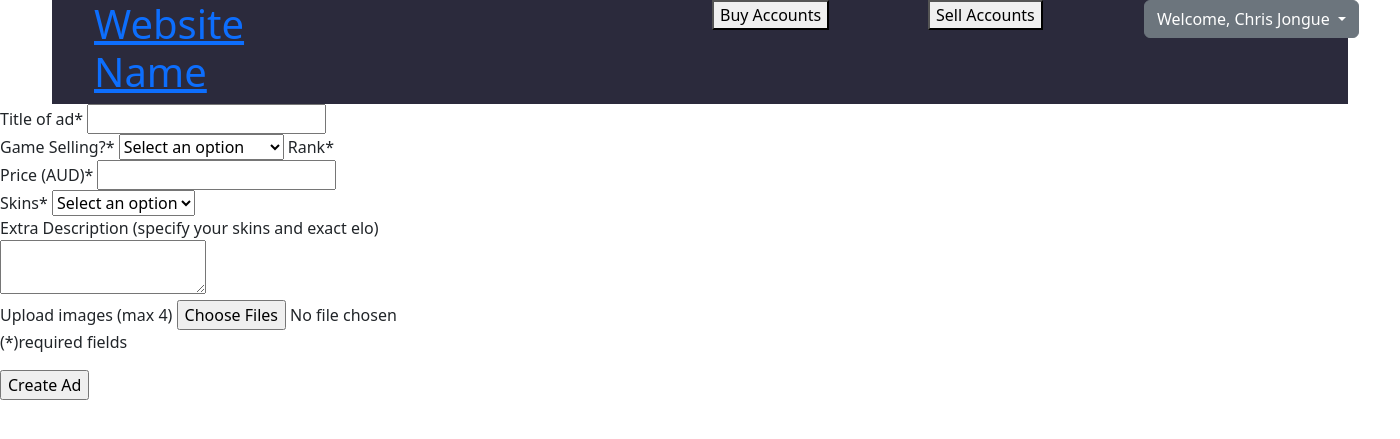
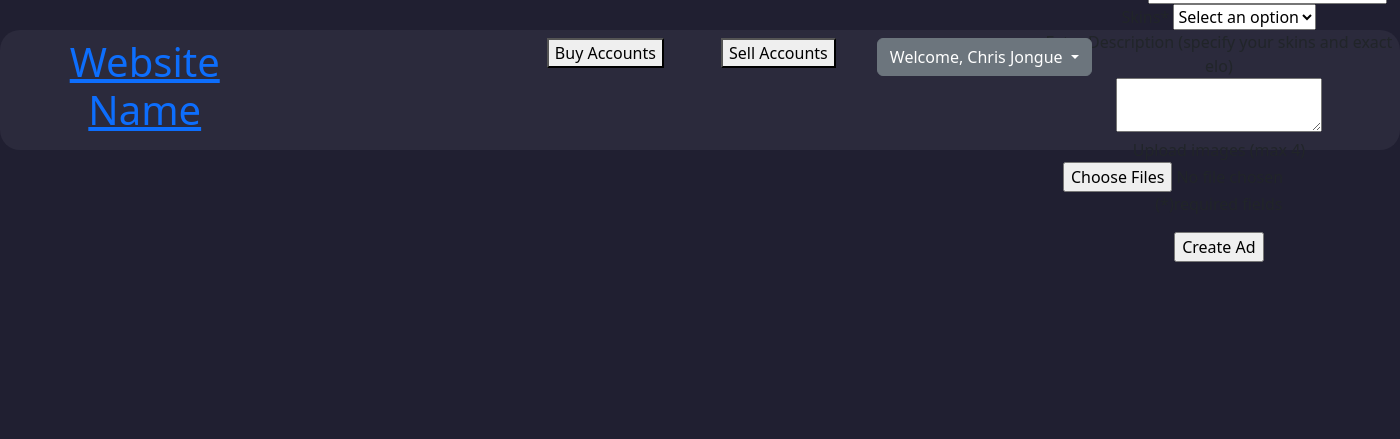
Before and after one commit to Mishibla/CITS3403-GroupProject, a Flask app: page /createad in a window 1400 px wide. Shown: the top 439 px of the page. Run offline with Flask 3, Linux system fonts and the light colour scheme; a user stored in the database is signed in.

Commit message:
Try to solve css for base page

```diff
--- a/app/models.py
+++ b/app/models.py
@@ -34,7 +34,8 @@ class Ad(db.Model):
     exclusive=db.Column(db.Boolean,default=False,nullable=False)
     Extra_Descrip=db.Column(db.String,nullable=True)
 
-    created_at = db.Column(db.DateTime, default=lambda: datetime.now())  # GMT+8
+    created_at = db.Column(db.DateTime, default=lambda: datetime.now(ZoneInfo('Asia/Shanghai')))
+
 
 
 
--- a/app/routes.py
+++ b/app/routes.py
@@ -120,13 +120,19 @@ def submit_ad():
     last_ad_id = Ad.query.with_entities(Ad.ad_id).order_by(Ad.ad_id.desc()).first()[0]+1
     print(last_ad_id)
     print(form_data)
-    new_ad=Ad(ad_id=last_ad_id, ad_title=form_data[0],game_type=form_data[1], game_rank=form_data[2], price=form_data[3],skins=form_data[4], exclusive=form_data[5], Extra_Descrip=form_data[6], user_username=user, created_at=datetime.now(ZoneInfo('Asia/Shanghai')))
-
+    new_ad=Ad(ad_id=last_ad_id, ad_title=form_data[0],game_type=form_data[1], game_rank=form_data[2], price=form_data[3],skins=bool(form_data[4]), exclusive=form_data[5], Extra_Descrip=form_data[6], user_username=user, created_at=datetime.now(ZoneInfo('Asia/Shanghai')))
     print(new_ad)
     print(f"Ad created at: {new_ad.created_at}")  # This will print the datetime before committing
     #db.session.add(new_ad)
     #db.session.commit()
     return redirect(location=url_for("account"))
+    #return redirect(f'/ads/{last_ad_id}')
+
+@app.route('/ads/<int:ad_id>')
+def show_ad(ad_id):
+    # Fetch ad details from the database or file using ad_id
+    ad_details = Ad.query.get(ad_id)
+    return render_template('ad_template.html', ad=ad_details)
 
 
 csranks=['SILVER','GOLD NOVA','MASTER GUARDIAN','LEGENDARY']
--- /dev/null
+++ b/app/static/base.css
@@ -0,0 +1,21 @@
+body {
+    background-color: #201f31;
+}
+
+.container1 {
+    background-color: #2b2a3c;
+    width: 1400px;
+    height: 120px;
+    margin: 30px auto;  /* Center the container horizontally in the body */
+    border-radius: 20px;
+    display: flex;      /* Use Flexbox */
+    justify-content: center; /* Center horizontally */
+    align-items: center;     /* Center vertically */
+    text-align: center; /* Center the text inside the div */
+}
+
+.container1 .row {
+    margin-right: 0;
+    margin-left: 0;
+    width: 100%; /* Ensure it takes full width */
+}
--- a/app/static/requestpage.js
+++ b/app/static/requestpage.js
@@ -26,7 +26,7 @@ $(document).ready(function() {
   }
   //function to handle the exclusive checkbox
   function exclusives() {
-    if (skin.val() === 'yes') {
+    if (skin.val() === 'True') {
       label_exclu.show();
       exclusivity.show();
     } else {
--- a/app/templates/base.html
+++ b/app/templates/base.html
@@ -9,21 +9,19 @@
     <title>Homepage</title>
     {% endif %}
     <link href="https://cdn.jsdelivr.net/npm/bootstrap@5.3.3/dist/css/bootstrap.min.css" rel="stylesheet" integrity="sha384-QWTKZyjpPEjISv5WaRU9OFeRpok6YctnYmDr5pNlyT2bRjXh0JMhjY6hW+ALEwIH" crossorigin="anonymous">
+    <link rel="stylesheet" type="text/css" href="{{ url_for('static', filename='base.css') }}">
 </head>
 <body>
-    <div class="parent1">
-        <div class="container">
-            <div class="container-fluid">
-                <div class="row", style="background-color: #2b2a3c">
-                    <div class="col-sm-3" style="background-color: #2b2a3c;">
-                        <h1 style="margin-left: 30px"><a href=homepage>Website Name</a></h1>
+    <div class="container1">
+        <div class="row">
+            <div class="col-sm-3">
+                <h1 style="margin-left: 30px"><a href=Homepage.html>Website Name</a></h1>
             </div>
-                    <div class="col-sm-3" style="background-color: #2b2a3c"></div>
-                    <div class="col-sm-2" style="background-color: #2b2a3c">
+            <div class="col-sm-3"></div>
+            <div class="col-sm-2">
                 <button role="button" class="custom_button2" id="buy" data-url="{{ url_for('buyaccount') }}">Buy Accounts</button>
             </div>
-
-                    <div class="col-sm-2" style="background-color: #2b2a3c">
+            <div class="col-sm-2">
                 <button role="button" class="custom_button2" id="sellButton" data-url="{{ url_for('create') }}">Sell Accounts</button>
             </div>
             <div class="col-sm-2" style="background-color: #2b2a3c">
@@ -44,8 +42,6 @@
             </div>
         </div>
     </div>
-        </div>
-    </div>
     <script src="https://cdn.jsdelivr.net/npm/bootstrap@5.3.3/dist/js/bootstrap.bundle.min.js" integrity="sha384-YvpcrYf0tY3lHB60NNkmXc5s9fDVZLESaAA55NDzOxhy9GkcIdslK1eN7N6jIeHz" crossorigin="anonymous"></script>
     <script src="https://code.jquery.com/jquery-3.6.0.min.js" integrity="sha384-vtXRMe3mGCbOeY7l30aIg8H9p3GdeSe4IFlP6G8JMa7o7lXvnz3GFKzPxzJdPfGK" crossorigin="anonymous"></script>
     <script src="{{ url_for('static', filename='base.js') }}"></script>
```
Also changed, not shown: app/templates/adtemplate.html (+16 -23 lines), app/app.db. Lines whose indentation alone changed are shown as unchanged.
